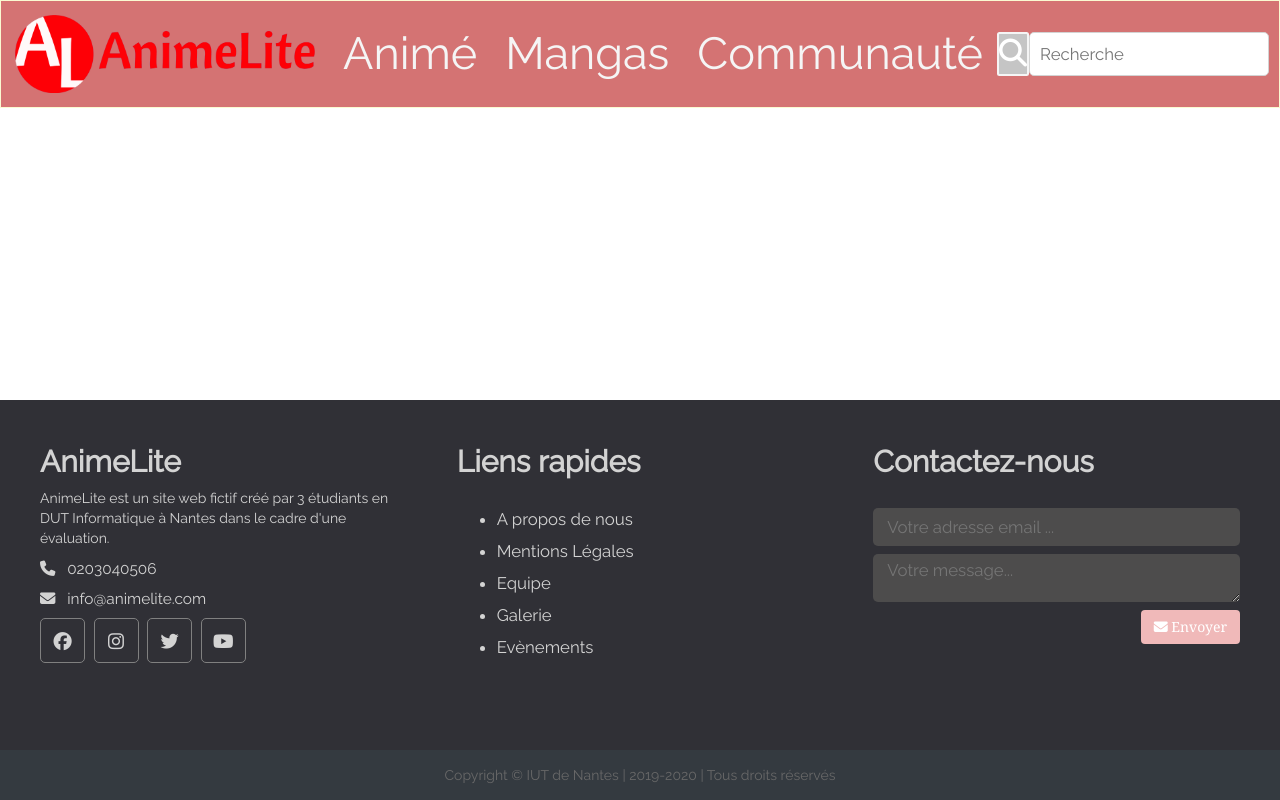
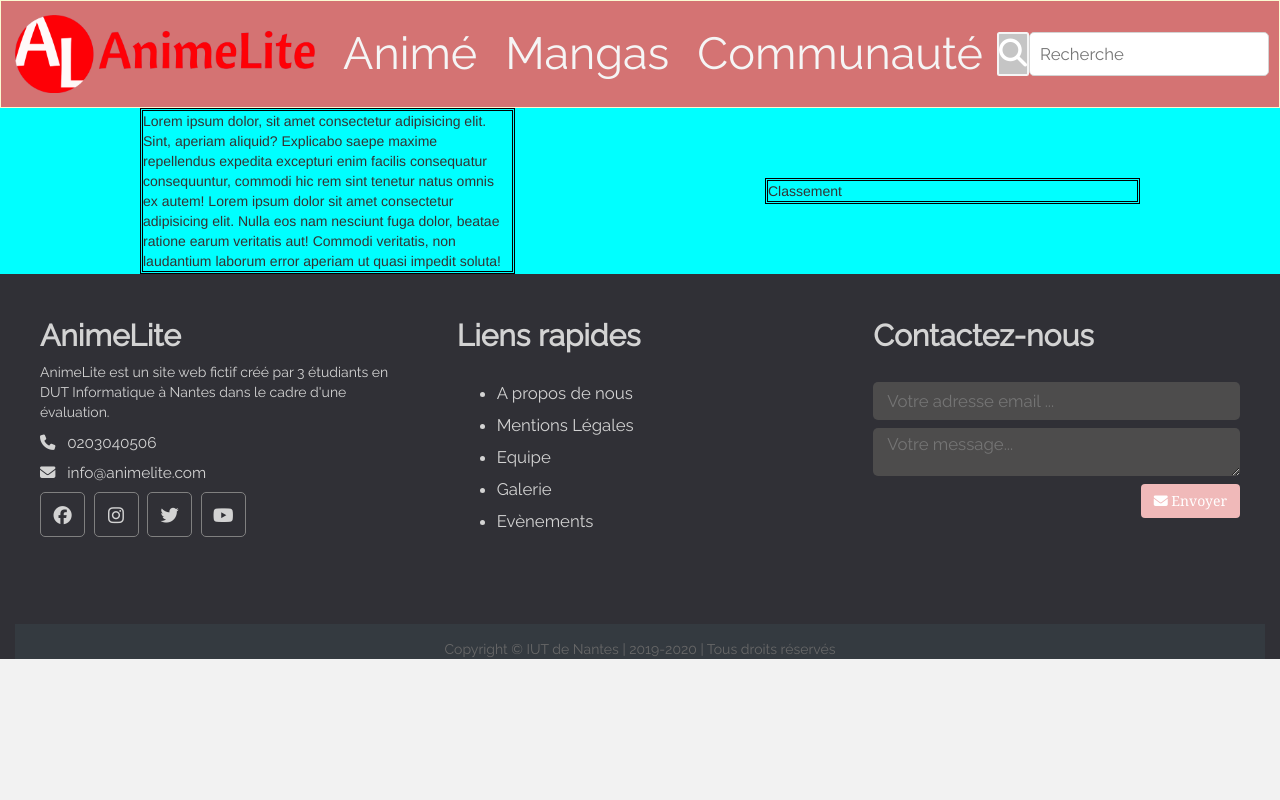
Before and after one commit to theosgr/animelite, a website: page index.html in a window 1280 px wide. Drawn offline with Linux system fonts and the light colour scheme.

Commit message:
Modification pour la position des éléments

```diff
--- a/css/anime.css
+++ b/css/anime.css
@@ -1,4 +1,6 @@
 @media screen and (min-width: 768px) {
+
+
 
     section{
         background: #CEC1BF ;
--- a/css/common.css
+++ b/css/common.css
@@ -3,7 +3,10 @@
 }
 
 html, body {
-  height:100%;
+  display: flex;
+  flex-direction: column;
+  justify-content: space-between;
+  height:auto;
   padding:0;
   margin:0;
   background: #f2f2f2;
@@ -52,8 +55,10 @@ html, body {
   .header {
     width: 100%;
     top:0;
-    position:fixed;
+    /*position: absolute;*/
+    height: auto;
   }
+
   .header .log {
     width: 10%;
     height: 10%;
@@ -145,12 +150,12 @@ html, body {
     transition: all .25s;
   }
 
-
-
   main {
-    position : fixed;
+    background-color: aqua;
+    /*position : absolute;*/
     width: 100%;
-    top :15%;
+    height: auto;
+    top :17%;
     display: flex;
     justify-content: space-around;
     align-items: center;
@@ -166,15 +171,14 @@ html, body {
   main section article{
     width: 30%;
     border: 3px double black;
-
   }
 
   .footer {
     background: #303036;
     color: #d3d3d3;
-    height:400px;
-    width:100%;
-    position: fixed;
+    height:auto;
+    width:auto;
+    /*position: absolute;*/
     bottom:0;
     font-family: Raleway, sans-serif;
   }
@@ -253,9 +257,9 @@ html, body {
   .footer .footer-bottom {
     background : #343a40;
     color: #686868;
-    height: 50px;
+    height: auto;
     text-align: center;
-    position:absolute;
+   /* position:absolute;*/
     bottom:0px;
     left:0px;
     width:100%;
--- a/index.html
+++ b/index.html
@@ -52,11 +52,12 @@
               <img src="datas/img/icon.svg" class="main-icon-mobile" />
             </a>
           </div>-->
-  <!--
+
     <main class="container-fluid main">
       <section>
         <article class="Actu" id="Actu">
-          Actualité
+          Lorem ipsum dolor, sit amet consectetur adipisicing elit. Sint, aperiam aliquid? Explicabo saepe maxime repellendus expedita excepturi enim facilis consequatur consequuntur, commodi hic rem sint tenetur natus omnis ex autem!
+          Lorem ipsum dolor sit amet consectetur adipisicing elit. Nulla eos nam nesciunt fuga dolor, beatae ratione earum veritatis aut! Commodi veritatis, non laudantium laborum error aperiam ut quasi impedit soluta!
         </article>
 
         <article class="Class" id="Class">
@@ -64,7 +65,8 @@
         </article>
       </section>
     </main>
--->
+
+
     <footer class="container-fluid footer">
       <div class="footer-content">
         <div class="footer-section about">
```
